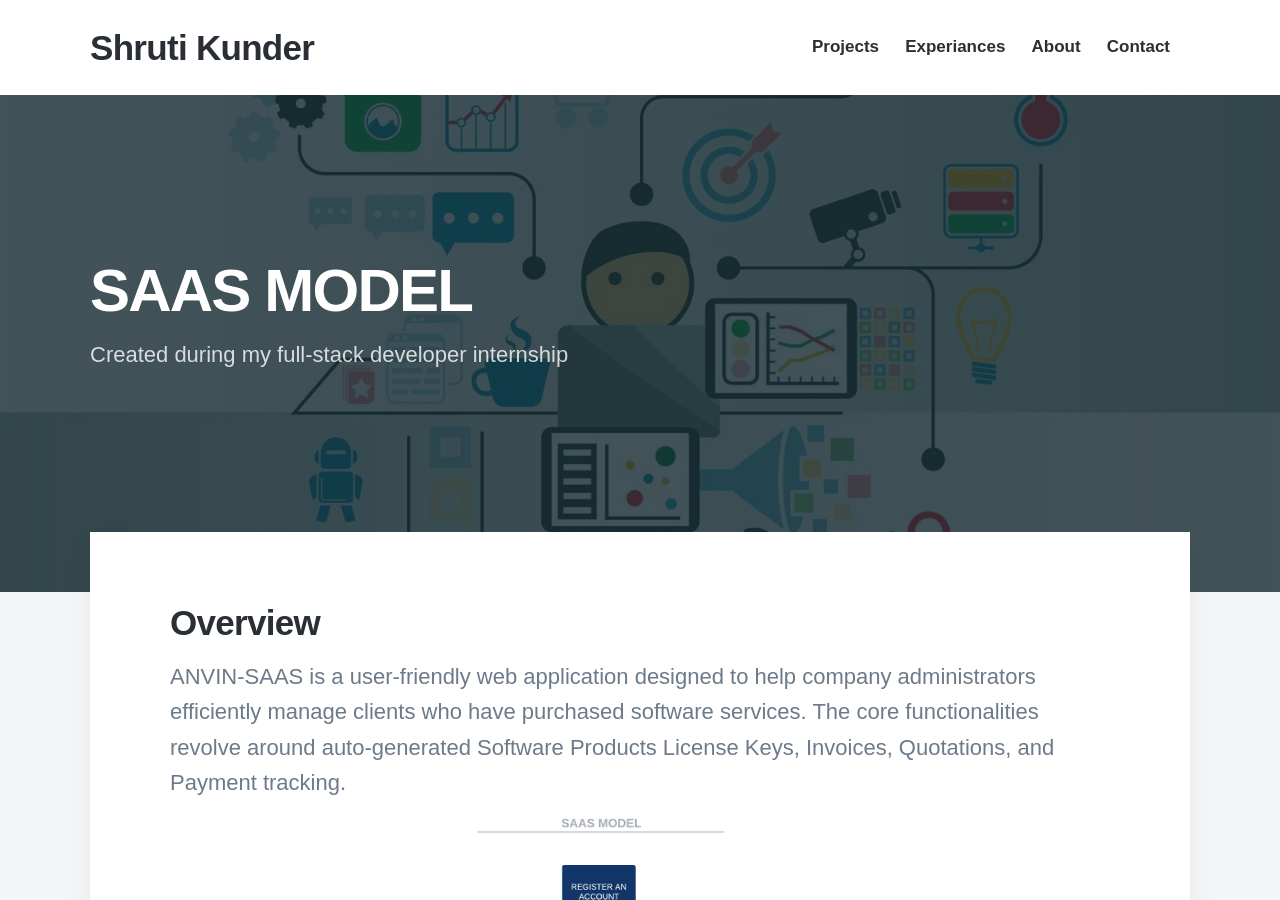
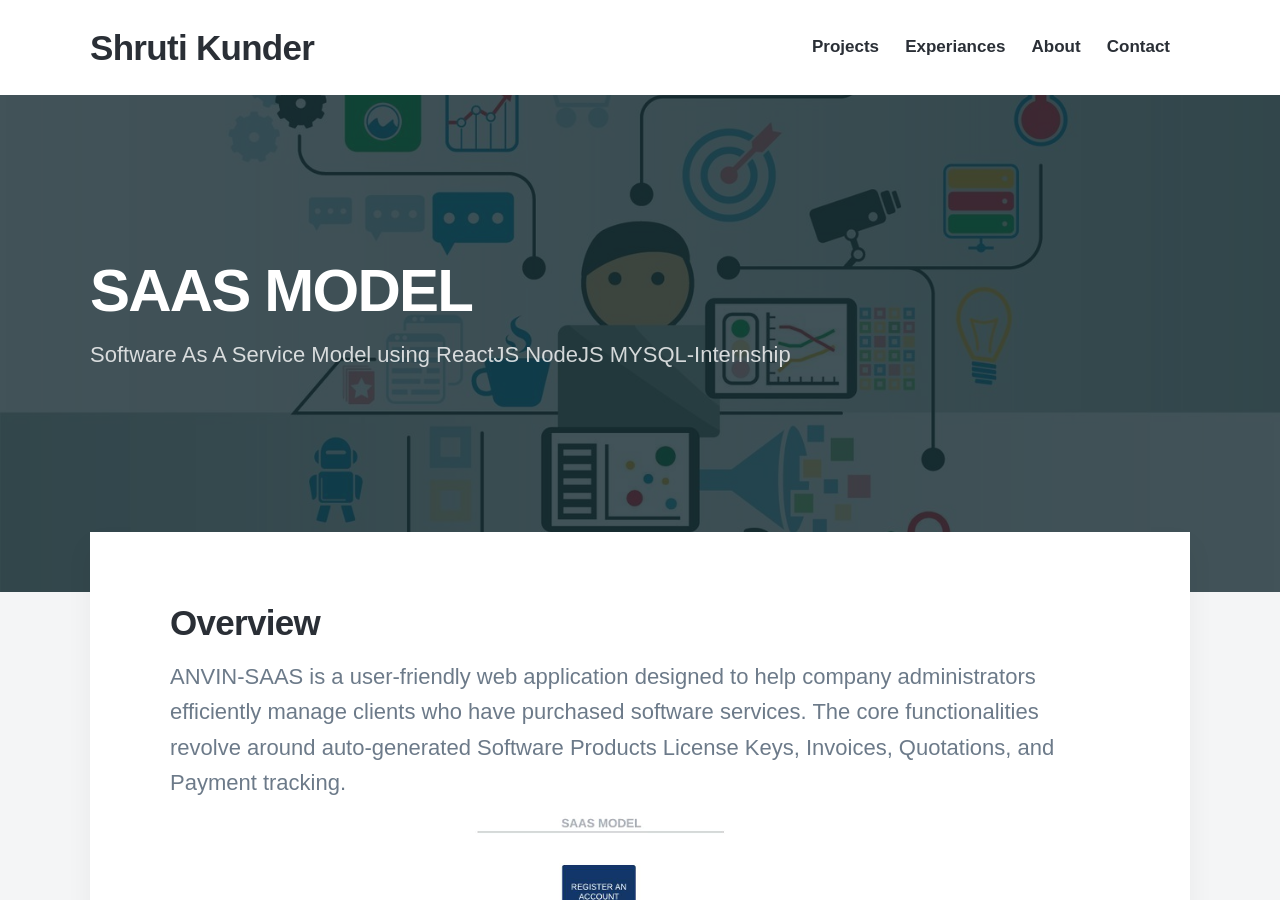
Before and after one commit to shrotofo/shrotofo.github.io, a Jekyll site: the page built from _projects/2018-06-30-demo-project.md, in a window 1280 px wide and 900 px high. Built offline with Jekyll 4.4.1, drawn with Linux system fonts in a browser that asks for light colours; nearby versions of some CDN libraries; some web fonts are replaced.

Commit message:
Update 2018-06-30-demo-project.md

```diff
--- a/_projects/2018-06-30-demo-project.md
+++ b/_projects/2018-06-30-demo-project.md
@@ -1,8 +1,8 @@
 ---
 title: 'SAAS MODEL'
-subtitle: 'Created during my full-stack developer internship'
+subtitle: 'Software As A Service Model using ReactJS NodeJS MYSQL-Internship'
 date: 2018-06-30 00:00:00
-description: Software As A Service Model using ReactJS NodeJS MYSQL
+description: React, MySQL, NodeJS
 featured_image: '/images/SSAS.jpg'
 ---
 
```
